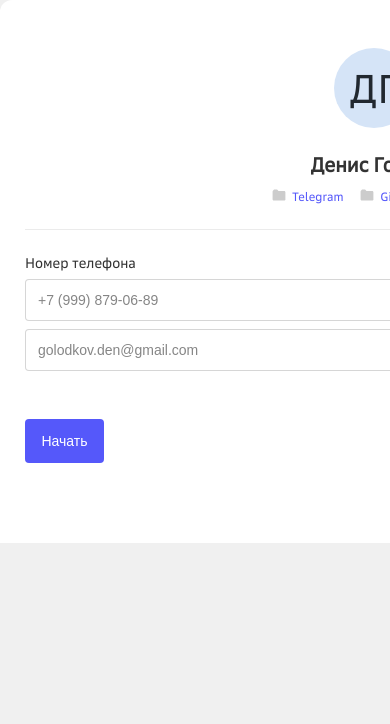
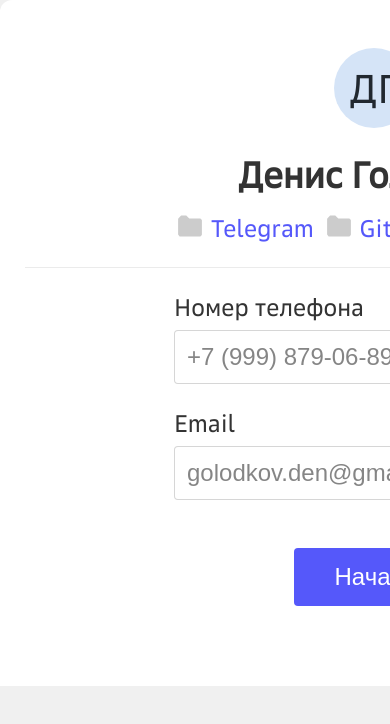
Before and after one commit to denzel56/cloudCampForm, a React (Create React App) app: page /cloudCampForm/create in a window 390 px wide. Both pictures are taken after a click on the button "Назад". Shown: the top 724 px of the page. Built offline with nearby package versions, Linux system fonts and the light colour scheme.

Commit message:
начал мобильную версию

```diff
--- a/src/components/Main/Main.js
+++ b/src/components/Main/Main.js
@@ -8,6 +8,10 @@ import { setUserFormData, userFormDataSelector } from '../../store/formSlice';
 
 import { ReactComponent as FolderIcon } from './assets/Vector.svg';
 import s from './Main.module.scss';
+
+const myName = 'Денис'
+const mySurname = 'Голодков'
+
 
 function Main() {
   const dispatch = useDispatch();
@@ -36,9 +40,9 @@ function Main() {
   return (
     <div className={s.root}>
       <div className={s.header}>
-        <div className={s.avatar}>ДГ</div>
+        <div className={s.avatar}>{`${myName.split('').splice(0, 1)}${mySurname.split('').splice(0,1)}`}</div>
         <div className={s.userInfo}>
-          <span>Денис Голодков</span>
+          <span>{`${myName} ${mySurname}`}</span>
           <div className={s.userLinks}>
             <div className={s.link}>
               <div className={s.icon}>
@@ -83,6 +87,7 @@ function Main() {
           <div className={s.errMessage}>{formik.errors.phone}</div>
           : null
         }
+        <label htmlFor="email">Email</label>
         <input
           id="email"
           type="email"
--- a/src/components/Main/Main.module.scss
+++ b/src/components/Main/Main.module.scss
@@ -117,17 +117,68 @@
 }
 
 @media (max-width: 468px) {
+  .root {
     .header {
       flex-direction: column;
       justify-content: center;
 
       .userInfo {
         margin-top: 24px;
+        margin-left: 0;
         text-align: center;
 
         span {
           font-size: 36px;
         }
+
+        .userLinks {
+          width: auto;
+          margin-top: 16px;
+
+
+          .link {
+            display: flex;
+            justify-content: center;
+            align-items: center;
+
+            &:nth-child(2), &:last-child {
+              margin-left: 12px;
+            }
+
+            .icon {
+              svg {
+                width: 26px;
+                height: 24px;
+              }
+            }
+
+            a {
+              margin-left: 8px;
+              font-size: 24px;
+              font-weight: 400;
+              text-decoration: none;
+              color: #5558fa;
             }
           }
         }
+      }
+
+    }
+
+    .startForm {
+      margin: 0 auto;
+
+      label, input {
+        font-size: 24px;
+      }
+
+      .startButton {
+        width: 160px;
+        height: 58px;
+        margin: 0 auto;
+        margin-top: 48px;
+        font-size: 24px;
+      }
+    }
+  }
+}
```
Lines whose indentation alone changed are shown as unchanged.
